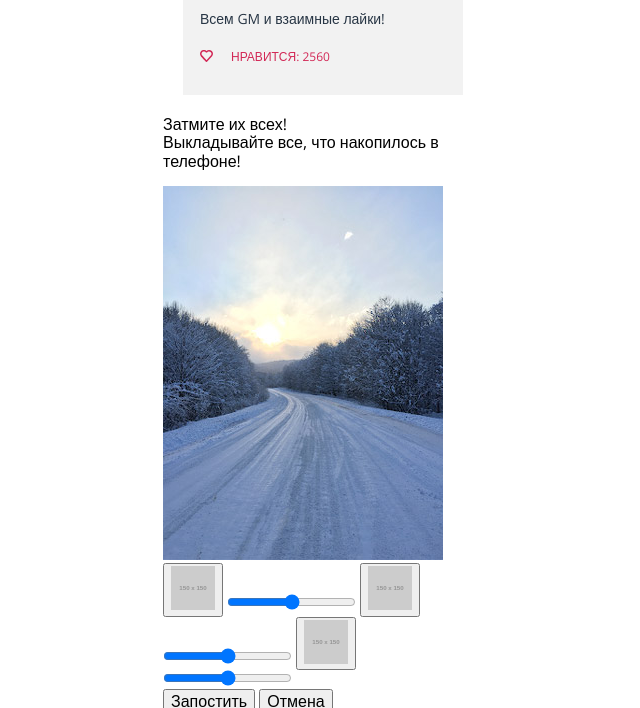
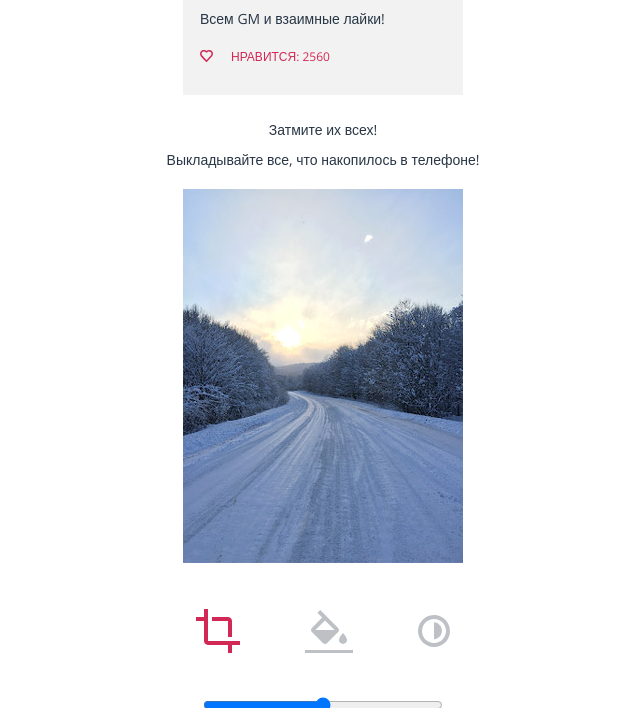
Before and after one commit to masolemia/1423269-pink-20, a website: page source/photo.html in a window 1280 px wide. Shown: the part 3034-3742 px from the top of the page, without its empty margins (317-957 px from the left). Drawn offline with nearby package versions, Linux system fonts and the light colour scheme; files that its build step writes are made by us from their sources; placeholder pictures from the web are drawn by us.

Commit message:
Стилизация блока с фильтрами

```diff
--- /dev/null
+++ b/source/less/blocks/filter.less
@@ -0,0 +1,61 @@
+.filter__text {
+  .font (14px;30px);
+
+  color: @color-main;
+  text-align: center;
+}
+
+.filter__image {
+  .margin-x(20px;20px);
+}
+
+.tools__buttons {
+  display: flex;
+  justify-content: space-around;
+  align-items: center;
+  margin-top: 42px;
+  margin-bottom: 39px;
+}
+
+.tools__item {
+  background-color: transparent;
+  border: none;
+
+  &--active path {
+    fill: @color-pink;
+  }
+}
+
+.tools__range {
+  display: none;
+
+
+  &--active {
+    width: 240px;
+    display: block;
+    margin: 0 auto;
+    margin-bottom: 72px;
+  }
+}
+
+.filter__button {
+  .size(280px;55px);
+  .font(18px;18px);
+  .margin-x(20px;20px);
+
+  font-weight: bold;
+  box-sizing: border-box;
+  border-radius: 30px;
+  margin-bottom: 12px;
+
+  &--post {
+    color: @color-pink;
+    border: 3px solid @color-pink;
+  }
+
+  &--reset {
+    color: @color-main;
+    border: 3px solid @color-main;
+    opacity: 0.1;
+  }
+}
--- /dev/null
+++ b/source/less/blocks/tools.less
@@ -0,0 +1,28 @@
+.tools__buttons {
+  display: flex;
+  justify-content: space-around;
+  align-items: center;
+  margin-top: 42px;
+  margin-bottom: 39px;
+}
+
+.tools__item {
+  background-color: transparent;
+  border: none;
+
+  &--active path {
+    fill: @color-pink;
+  }
+}
+
+.tools__range {
+  display: none;
+
+
+  &--active {
+    width: 240px;
+    display: block;
+    margin: 0 auto;
+    margin-bottom: 72px;
+  }
+}
--- a/source/less/style.less
+++ b/source/less/style.less
@@ -14,3 +14,5 @@
 @import "blocks/feedback.less";
 @import "blocks/slider-toggles.less";
 @import "blocks/prices.less";
+@import "blocks/filter.less";
+@import "blocks/tools.less";
--- a/source/photo.html
+++ b/source/photo.html
@@ -95,19 +95,39 @@
         </section>
         <section class="page-main__filter filter">
           <h2 class="visually-hidden">Фильтры</h2>
-          <p class="filter-text">Затмите их всех! <br> Выкладывайте все, что накопилось в телефоне!</p>
+          <p class="filter__text">Затмите их всех! <br> Выкладывайте все, что накопилось в телефоне!</p>
           <img class="filter__image" src="img/photo-road-mobile@1x.jpg" width="280" height="374" alt="Ваша фотография">
           <form  class="filter__form" action="https://echo.htmlacademy.ru" method="POST">
             <div class="filter__tools tools">
-              <button class="tools_crop tools-active" type="button" name="crop"><img class="tools__crop--image" src="https://via.placeholder.com/150x150" width="44" height="44" alt="Обрезать"></button>
-              <input class="tools-range" type="range" name="crop-range">
-              <button class="tools_fill" type="button" name="fill"><img class="tools__fill--image" src="https://via.placeholder.com/150x150" width="44" height="44" alt="Насыщенность"></button>
-              <input class="tools-range" type="range" name="fill-range">
-              <button class="tools_contrast" type="button" name="contrast"><img class="tools__contrast--image" src="https://via.placeholder.com/150x150" width="44" height="44" alt="Контраст"></button>
-              <input class="tools-range" type="range" name="contrast-range">
+              <div class="tools__buttons">
+                <button class="tools__item tools__item--active" type="button" name="crop">
+                  <svg width="44" height="44" viewBox="0 0 44 44" fill="none" xmlns="http://www.w3.org/2000/svg">
+                    <path d="M32 28H36V12C36 10.9391 35.5786 9.92172 34.8284 9.17157C34.0783 8.42143 33.0609 8 32 8H16V12H32V28ZM12 32V0H8V8H0V12H8V32C8 33.0609 8.42143 34.0783 9.17157 34.8284C9.92172 35.5786 10.9391 36 12 36H32V44H36V36H44V32H12Z" fill="#283645"/>
+                  </svg>
+                </button>
+                <button class="tools__item" type="button" name="fill">
+                  <svg width="48" height="43" viewBox="0 0 48 43" fill="none" xmlns="http://www.w3.org/2000/svg">
+                    <g opacity="0.3">
+                    <path d="M33.12 17.88L15.24 0L12.41 2.83L17.17 7.59L6.88 17.88C6.3182 18.4425 6.00264 19.205 6.00264 20C6.00264 20.795 6.3182 21.5575 6.88 22.12L17.88 33.12C18.4425 33.6818 19.205 33.9974 20 33.9974C20.795 33.9974 21.5575 33.6818 22.12 33.12L33.12 22.12C33.6818 21.5575 33.9974 20.795 33.9974 20C33.9974 19.205 33.6818 18.4425 33.12 17.88ZM10.41 20L20 10.42L29.59 20H10.41ZM38 23C38 23 34 27.33 34 30C34 31.0609 34.4214 32.0783 35.1716 32.8284C35.9217 33.5786 36.9391 34 38 34C39.0609 34 40.0783 33.5786 40.8284 32.8284C41.5786 32.0783 42 31.0609 42 30C42 27.33 38 23 38 23Z" fill="#283645"/>
+                    <path d="M48 40H0V43H48V40Z" fill="#283645"/>
+                    </g>
+                  </svg>
+                </button>
+                <button class="tools__item" type="button" name="contrast">
+                  <svg width="32" height="32" viewBox="0 0 32 32" fill="none" xmlns="http://www.w3.org/2000/svg">
+                    <g opacity="0.3">
+                    <path d="M16 4C18.3734 4 20.6935 4.70379 22.6669 6.02236C24.6402 7.34094 26.1783 9.21509 27.0866 11.4078C27.9948 13.6005 28.2325 16.0133 27.7694 18.3411C27.3064 20.6689 26.1635 22.8071 24.4853 24.4853C22.8071 26.1635 20.6689 27.3064 18.3411 27.7694C16.0133 28.2324 13.6005 27.9948 11.4078 27.0866C9.21509 26.1783 7.34095 24.6402 6.02237 22.6668C4.70379 20.6935 4.00001 18.3734 4.00001 16C4.00001 12.8174 5.26429 9.76515 7.51473 7.51472C9.76516 5.26428 12.8174 4 16 4ZM16 0C12.8355 0 9.74207 0.938384 7.11088 2.69649C4.4797 4.45459 2.42894 6.95345 1.21793 9.87706C0.0069325 12.8007 -0.309921 16.0177 0.307443 19.1214C0.924806 22.2251 2.44866 25.0761 4.6863 27.3137C6.92394 29.5513 9.77487 31.0752 12.8786 31.6926C15.9823 32.3099 19.1993 31.9931 22.1229 30.7821C25.0466 29.5711 27.5454 27.5203 29.3035 24.8891C31.0616 22.2579 32 19.1645 32 16C32 11.7565 30.3143 7.68687 27.3137 4.68629C24.3131 1.68571 20.2435 0 16 0Z" fill="#283645"/>
+                    <path d="M16 24.29C18.1536 24.1422 20.1708 23.1824 21.644 21.6046C23.1172 20.0268 23.9366 17.9486 23.9366 15.79C23.9366 13.6314 23.1172 11.5532 21.644 9.97538C20.1708 8.39759 18.1536 7.43782 16 7.29" fill="#283645"/>
+                    </g>
+                  </svg>
+                </button>
+              </div>
+              <input class="tools__range--active" type="range" name="crop-range">
+              <input class="tools__range" type="range" name="fill-range">
+              <input class="tools__range" type="range" name="contrast-range">
             </div>
-            <button class="filter__button--post" type="submit" name="submit">Запостить</button>
-            <button class="filter__button--reset" type="reset" name="reset">Отмена</button>
+            <button class="filter__button filter__button--post" type="submit" name="submit">Запостить</button>
+            <button class="filter__button filter__button--reset" type="reset" name="reset">Отмена</button>
           </form>
         </section>
       </main>
```
